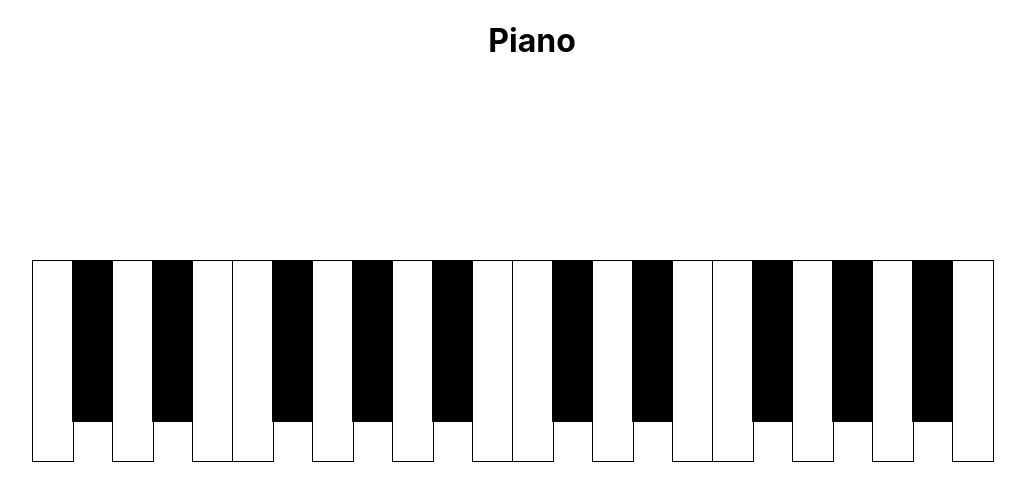
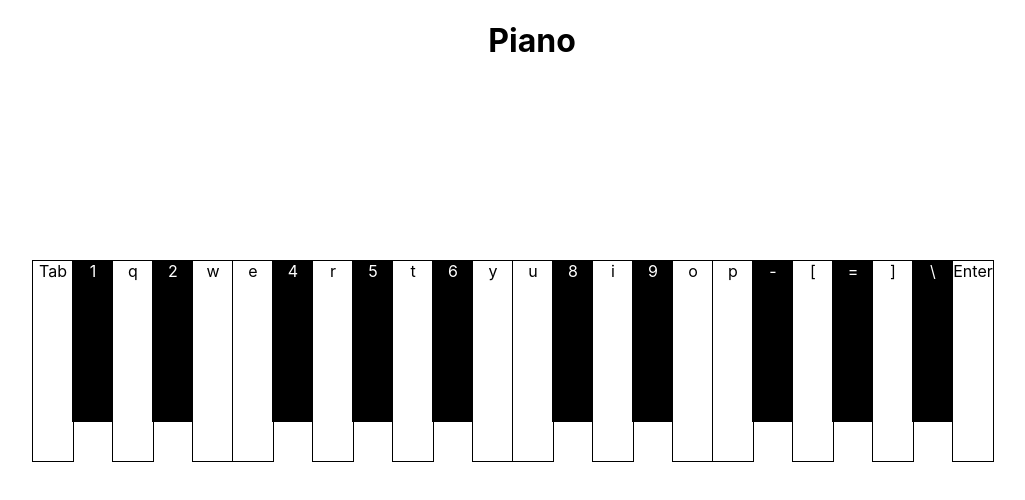
Before and after one commit to dim2a/piano, a React (Create React App) app: page / in a window 1280 px wide. Shown: the top 500 px of the page, without its empty margins (108-1133 px from the left). Built offline with nearby package versions, Linux system fonts and the light colour scheme.

Commit message:
playing sound by press key

```diff
--- a/src/UI/Keyboard/Keyboard.js
+++ b/src/UI/Keyboard/Keyboard.js
@@ -15,10 +15,15 @@ class Keyboard extends Component {
     document.removeEventListener('keydown', this.buttonHandler);
   }
 
-  buttonHandler(e) {
+  buttonHandler = e => {
     e.preventDefault();
-    console.log(e);
-  }
+    const { keys } = this.props;
+    const btn = keys.filter(key => key.key === e.key);
+    console.log(btn[0]);
+    if (btn[0]) {
+      this.sound(btn[0].name);
+    }
+  };
 
   sound(name) {
     console.log('sound');
@@ -28,19 +33,20 @@ class Keyboard extends Component {
 
   clickHandler = e => {
     const name = e.target.getAttribute('value');
-
     this.sound(name);
   };
 
   renderKeys(keys) {
-    return keys.map(({ id, name, height }) => (
+    return keys.map(({ id, name, height, key }) => (
       <Key
         key={id}
         id={id}
         value={name}
         height={height}
         onClick={this.clickHandler}
-      ></Key>
+      >
+        {key}
+      </Key>
     ));
   }
 
@@ -60,6 +66,7 @@ const Key = styled.div`
   height: ${({ height }) => height * 200}px;
   width: 40px;
   border: 1px solid black;
+  color: ${({ height }) => (height === 0.8 ? '#fff' : '#000')}
   transform: translate(${({ id }) => id * 40}px, 100px);
   background-color: ${({ height }) => (height === 0.8 ? '#000' : '#fff')};
   &:hover {
```
